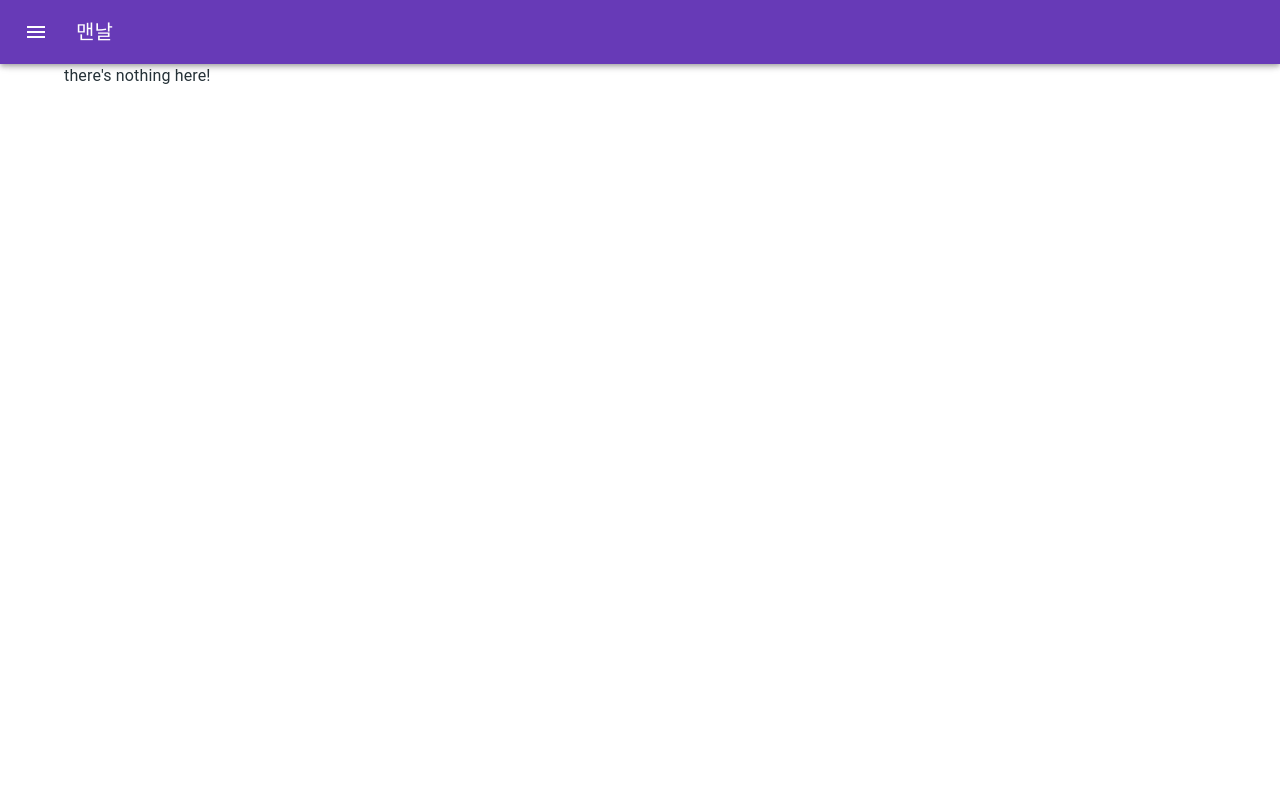
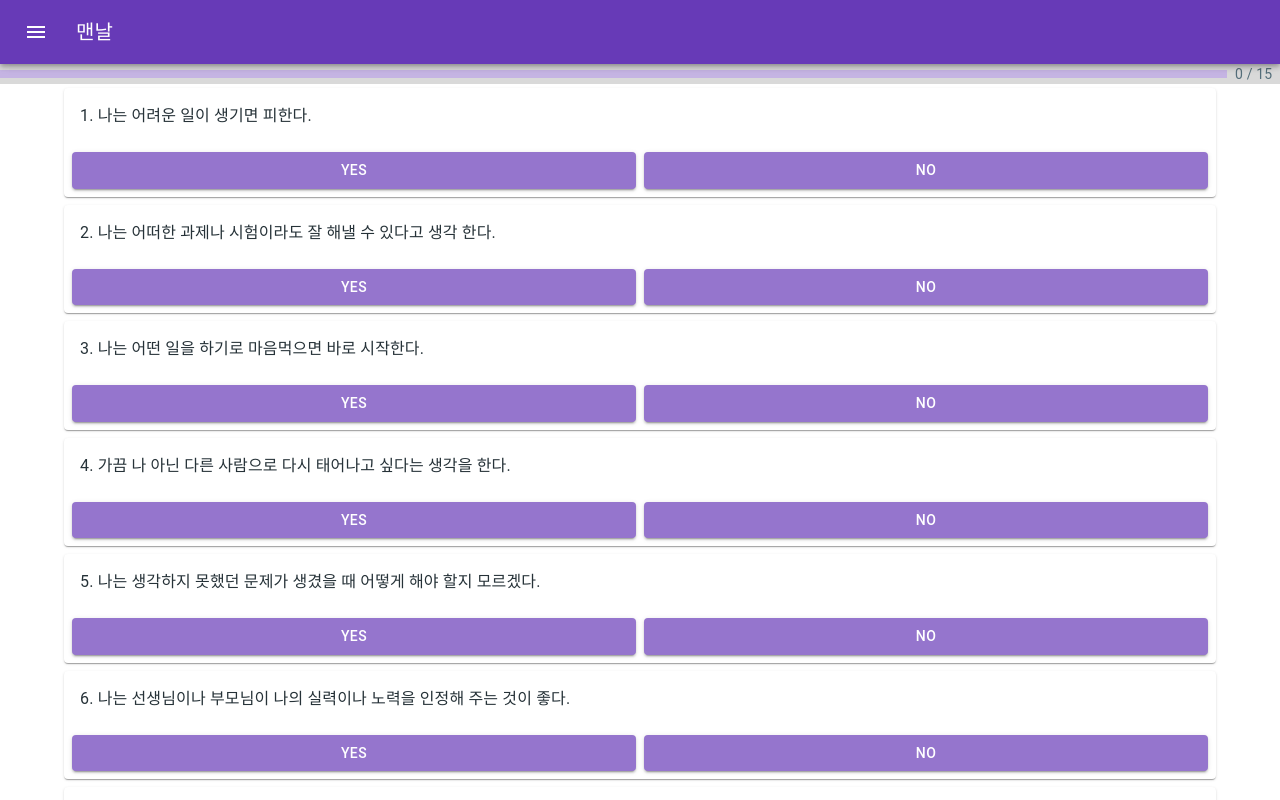
Before and after one commit to udonguk/mennal-bundle, a React (Create React App) app in the folder web/react-app/: page /survey/02 in a window 1280 px wide. Shown: the top 800 px of the page. Built offline with nearby package versions, Linux system fonts and the light colour scheme.

Commit message:
feat(UI): 데이터 변경 수정

```diff
--- a/web/react-app/package.json
+++ b/web/react-app/package.json
@@ -33,7 +33,7 @@
     "postbuild": "react-snap"
   },
   "reactSnap": {
-    "include" : ["/", "/survey"]
+    "include" : ["/", "/survey", "/servery/02", "/servery/04"]
   },
   "eslintConfig": {
     "extends": [
--- a/web/react-app/src/App.js
+++ b/web/react-app/src/App.js
@@ -11,6 +11,7 @@ import {THEMES} from "./constants";
 import {useMemo} from "react";
 import {Helmet} from "react-helmet";
 import GoogleAnalytics from "./components/GoogleAnalytics";
+import SurveyItems from "./views/servey/SurveyItems";
 
 function App() {
   let location = useLocation();
@@ -35,8 +36,9 @@ function App() {
               index
               element={<Intro />}
             />
-            <Route path={"/survey"}
-                   element={<Survey />} />
+            <Route path={"survey"} element={<Survey />} >
+              <Route path={":surveyCategoryCode"} element={<SurveyItems />} />
+            </Route>
             <Route
               path={'*'}
               element={
--- a/web/react-app/src/store/domain/SurveyItem.js
+++ b/web/react-app/src/store/domain/SurveyItem.js
@@ -19,9 +19,9 @@ export class SurveyItem {
     this.store = store
 
     this.id = item.id
-    this.category = item.type
-    this.subCategory = item.type
-    this.num = item.order
+    this.category = item.category
+    this.subCategory = item.subCategory
+    this.num = item.num
     this.title = item.title
     this.result = item.result
 
--- a/web/react-app/src/store/service/SurveyItemStore.js
+++ b/web/react-app/src/store/service/SurveyItemStore.js
@@ -2,6 +2,7 @@ import {makeAutoObservable, runInAction} from "mobx";
 import axios from "axios";
 import {getSurveyItems} from "../../dump/surveyItemDump";
 import {SurveyItem} from "../domain/SurveyItem";
+import _ from "lodash";
 
 export class SurveyItemStore {
   parent
@@ -11,13 +12,21 @@ export class SurveyItemStore {
   constructor(parent) {
     makeAutoObservable(this)
     this.parent = parent
-    this.loadSurveyItems()
+    this.loadSurveyItemsByCategory()
   }
 
-  loadSurveyItems() {
+  loadSurveyItemsByCategory(param) {
     this.isLoading = true;
     runInAction(() => {
-      getSurveyItems().forEach(item => this.updateSurveyItemFromServer(item))
+      this.surveyItems = [];
+      // todo 서버 호출 방식으로 변경되어야 함
+      let filteredSurveyItems = [];
+      if(_.isNil(param)){
+        filteredSurveyItems = getSurveyItems();
+      } else {
+        filteredSurveyItems = getSurveyItems().filter(item => param === item.category);
+      }
+      filteredSurveyItems.forEach(item => this.updateSurveyItemFromServer(item))
       this.isLoading = false
     })
   }
--- /dev/null
+++ b/web/react-app/src/views/servey/SurveyItems.js
@@ -0,0 +1,33 @@
+import SurveyItem from "./component/ServeyItem";
+import {Stack} from "@mui/material";
+import React, {useContext, useLayoutEffect} from "react";
+import {observer} from "mobx-react";
+import {GlobalStoreContext} from "../../store/GlobalStoreProvider";
+import {useLocation} from "react-router-dom";
+
+const SurveyItems = observer(() => {
+  const store = useContext(GlobalStoreContext);
+  const surveyItemStore = store.surveyItemStore;
+  const location = useLocation();
+
+  const getCategory = () => {
+    const lastSeparatorIndex = location.pathname.lastIndexOf('/');
+    return location.pathname.substr(lastSeparatorIndex +1);
+  }
+
+  useLayoutEffect(() => {
+    surveyItemStore.loadSurveyItemsByCategory(getCategory())
+  }, [location])
+
+  return (
+    <Stack spacing={1} pt ={3} pb={1}>
+      {surveyItemStore.surveyItems
+        .map((item, index) =>
+          <SurveyItem key={item.id} index={index} item={item}/>
+        )}
+    </Stack>
+  )
+})
+
+
+export default SurveyItems;
--- a/web/react-app/src/views/servey/component/ServeyItem/index.js
+++ b/web/react-app/src/views/servey/component/ServeyItem/index.js
@@ -3,34 +3,34 @@ import PropTypes from 'prop-types';
 import React from "react";
 import {observer} from "mobx-react";
 
-const SurveyItem = observer(({item}) => {
+const SurveyItem = observer(({item, index}) => {
 
   const yesClickHandler = () => {
-    item.setStatus('YES')
+    item.setStatus('Y')
   }
 
   const noClickHandler = () => {
-    item.setStatus('NO')
+    item.setStatus('N')
   }
 
   return (
     <Card>
       <CardContent>
         <Typography>
-          {item.title}
+          {`${index + 1}. ${item.title}`}
         </Typography>
       </CardContent>
       <CardActions>
         <Button
           variant={'contained'}
           onClick={yesClickHandler}
-          color={'YES' === item.status ? 'success' : 'secondary'}
+          color={'Y' === item.status ? 'success' : 'secondary'}
           fullWidth>
           YES
         </Button>
         <Button variant={'contained'}
                 onClick={noClickHandler}
-                color={'NO' === item.status ? 'success' : 'secondary'}
+                color={'N' === item.status ? 'success' : 'secondary'}
                 fullWidth>
           NO
         </Button>
--- a/web/react-app/src/views/servey/index.js
+++ b/web/react-app/src/views/servey/index.js
@@ -1,16 +1,14 @@
 import React, {useContext, useState} from "react";
-import SurveyItem from "./component/ServeyItem";
-import {Box, Button, Card, CardHeader, Modal, Stack, Typography} from "@mui/material";
+import {Box, Button, Card, CardActions, CardContent, CardHeader, Modal, Typography} from "@mui/material";
 import {GlobalStoreContext} from "../../store/GlobalStoreProvider";
 import {observer} from "mobx-react";
+import {Outlet} from "react-router-dom";
 import LinearProgressWithLabel from "../../components/LinearProgressWithLabel";
-import {Link, useLocation} from "react-router-dom";
+import ShareIcon from '@mui/icons-material/Share';
 
 const Survey = observer(() => {
-  // const surveyItems = getSurveyItems();
   const store = useContext(GlobalStoreContext);
   const surveyItemStore = store.surveyItemStore
-  let location = useLocation();
   let [resultIsOpen, setResultIsOpen] = useState(false);
 
   return (
@@ -30,11 +28,7 @@ const Survey = observer(() => {
           info ={`${surveyItemStore.checkCount} / ${surveyItemStore.itemCount}`}
         />
       </Box>
-      <Stack spacing={1} pt ={3} pb={1}>
-        {surveyItemStore.surveyItems.map((item, index) =>
-          <SurveyItem key={item.id} index={index} item={item}/>
-        )}
-      </Stack>
+      <Outlet id={'surveyItems'}/>
       <Button variant={'contained'}
               disabled={100 !== surveyItemStore.progressPercent}
               onClick={() => setResultIsOpen(true)}
@@ -47,7 +41,18 @@ const Survey = observer(() => {
         onClose={() => setResultIsOpen(false)}
       >
         <Card>
-          <CardHeader title={"결과"}/>
+          <CardHeader
+            title={"결과"}
+            subheader={"보조 제목"}
+          />
+          <CardContent>
+            <Typography variant={"body2"} color={"text.secondary"}>
+              자아효능감이 높을수록 시험에 대한 불안함이 적으며, 효과적인 학습전략을 세우거나 합리적인 목표설정을 잘하고 자기통제력 또한 우수합니다. 높은 수준의 자아효능감을 가지고 있는 당신은 어렵고 도전적인 과제를 선택하기를 좋아하여 높은 난이도의 문제를 접하였을 때는 해결할 때까지 끈질기게 몰아붙이는 근성도 지니고 있습니다. 자신이 생각하기에 어려울 것으로 기대되는 문제는 더욱 흥미를 느끼고 많은 시간을 할애하여 집중력을 발휘합니다. 따라서 그에 따른 높은 성취감 또한 느낄 수 있습니다. 즉, 당신은 어려운 문제에 부딪혔을 때 자아효능감이 발휘되어 그 어려움을 극복하고 성공적인 결과를 이룰 가능성이 높습니다. 하지만 자아효능감이 높은 사람들은 스스로 너무 쉽다고 생각하는 문제나 과제물에는 자기도 모르게 노력하지 않거나 대충하려는 경향이 있습니다. 혹시, 시험문제 중에서 어려운 문제가 아니라 너무 쉬운 문제에서 자주 실수를 해서 속상했던 기억이 있다면 당신 또한 이런 경향이 있는 것입니다. 어려운 문제를 훌륭히 풀어낼 능력을 지니고 있는 만큼, 쉬운 문제에도 집중하고 검토하는 주의를 기울이는 것이 좋습니다.
+            </Typography>
+          </CardContent>
+          <CardActions>
+            <ShareIcon />
+          </CardActions>
         </Card>
       </Modal>
     </Box>
```
